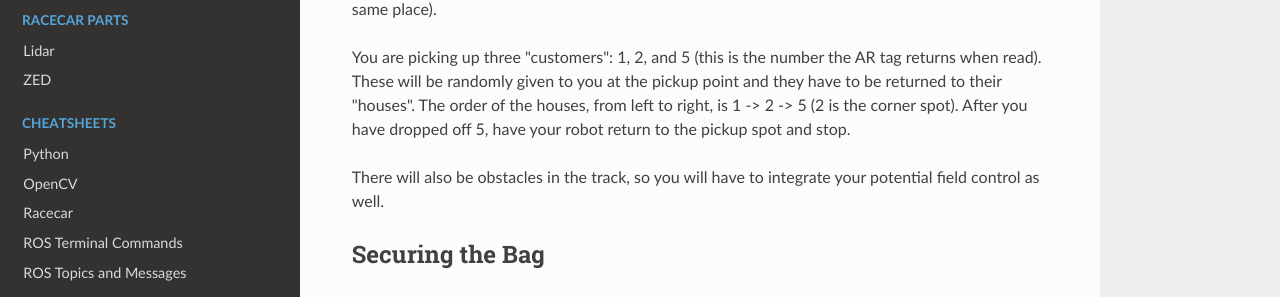
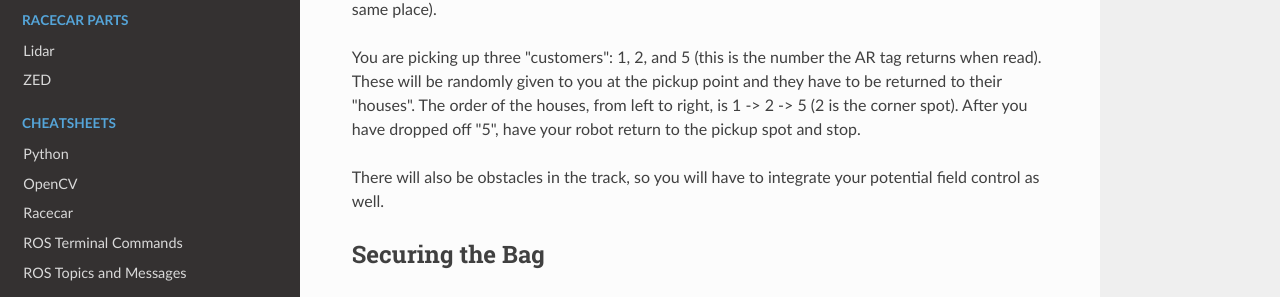
Before and after one commit to ChrisLindland/racecar-website, an MkDocs documentation site: the page built from docs/week3/04_eow/lab.md, in a window 1280 px wide. Shown: the part 306-603 px from the top of the page. Built offline with MkDocs 1.6.1, drawn with Linux system fonts in a browser that asks for light colours; nearby versions of some CDN libraries.

Commit message:
Update lab.md

```diff
--- a/docs/week3/04_eow/lab.md
+++ b/docs/week3/04_eow/lab.md
@@ -2,7 +2,7 @@
 
 For this challenge, you are going to mimic a rideshare program with your car! There will be two sections in the track: a "pickup" area and a "drop-off" area. The pickup area will have an AR tag that will correspond to a set location in the drop-off area. You will have to localize using your map to reach the correct drop-off location. Once you reach your goal, you should return to the pickup area, where you will read a different tag and start the process again. This means that you will have to set both the drop-off location as a goal, as well as the starting location (the AR tag will always be in the same place).
 
-You are picking up three "customers": 1, 2, and 5 (this is the number the AR tag returns when read). These will be randomly given to you at the pickup point and they have to be returned to their "houses". The order of the houses, from left to right, is 1 -> 2 -> 5 (2 is the corner spot). After you have dropped off 5, have your robot return to the pickup spot and stop.
+You are picking up three "customers": 1, 2, and 5 (this is the number the AR tag returns when read). These will be randomly given to you at the pickup point and they have to be returned to their "houses". The order of the houses, from left to right, is 1 -> 2 -> 5 (2 is the corner spot). After you have dropped off "5", have your robot return to the pickup spot and stop.
 
 There will also be obstacles in the track, so you will have to integrate your potential field control as well.
 
```
